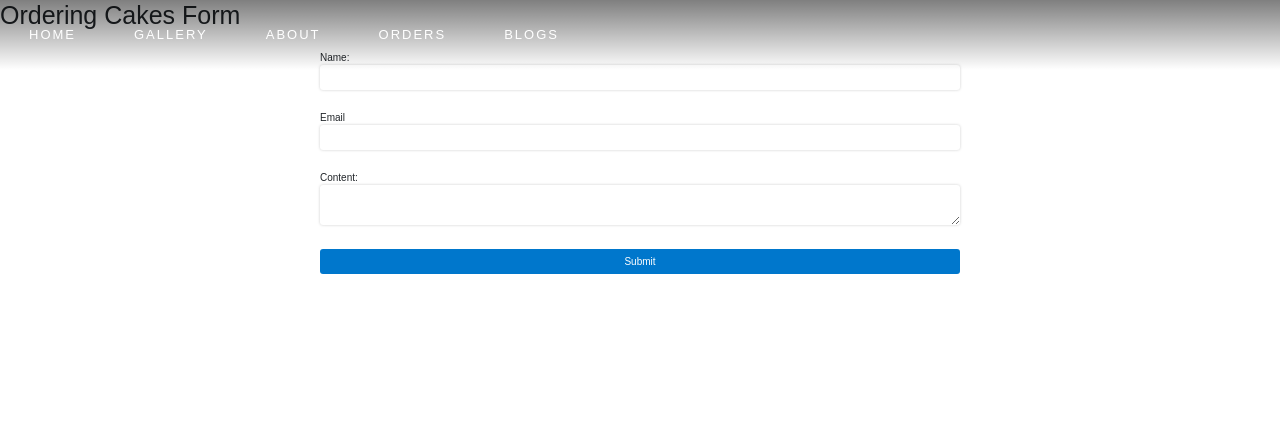
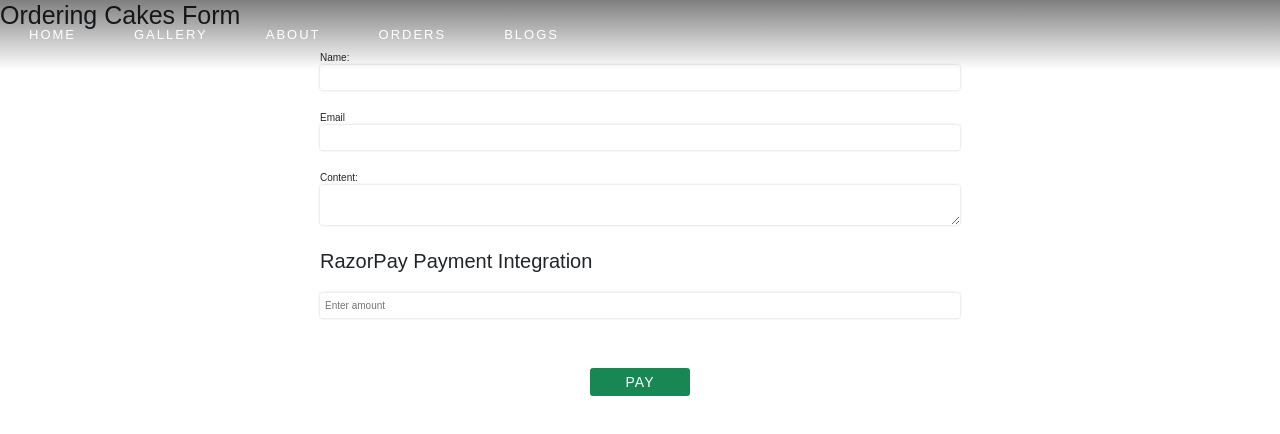
Before and after one commit to dharunya0609/Cakes-Stones, a React (Create React App) app: page /orderingform in a window 1280 px wide. Shown: the top 434 px of the page. Built offline with nearby package versions, Linux system fonts and the light colour scheme; a web font is replaced by a local one.

Commit message:
modification1

```diff
--- a/src/Components/home.js
+++ b/src/Components/home.js
@@ -1,7 +1,5 @@
 import './style.css'
 import backgroundImage from '../images/tasty.jpg';
-
-import Payment from "../Components/payment"
 export default function Home()
 {
   const styles = {
@@ -21,7 +19,7 @@
       </main>
       <footer>
         <p>footer</p>
-        <Payment/>
+
       </footer>
 
     </>);
--- a/src/Components/orderingform.js
+++ b/src/Components/orderingform.js
@@ -1,8 +1,11 @@
+
+import Payment from "../Components/payment"
+
 export default function order()
 {
   return(<>
   <h1>Ordering Cakes Form</h1>
-  <form action="https://formspree.io/f/mvonbdyy"
+  <form
   method="POST">
         <label>
           Name:
@@ -17,7 +20,8 @@
           Content:
           <textarea name="content" />
         </label>
-        <button type="submit">Submit</button>
+        <Payment/>
+
 
 
   </form>
--- a/src/Components/payment.js
+++ b/src/Components/payment.js
@@ -1,5 +1,5 @@
 import React,{useState} from "react"
-
+import Button from 'react-bootstrap/Button';
 export default function Payment()
 {
     const [amt,setAmt]=useState('');
@@ -42,9 +42,11 @@
     return(<>
     <h2>RazorPay Payment Integration</h2>
     <br/>
-    <input type="text" placeholder="Enter amount" value={amt} onChange={(e)=>setAmt(e.target.value)}/>
+    <label>
+    <input type="text" placeholder="Enter amount" value={amt} onChange={(e)=>setAmt(e.target.value)}/></label>
     <br/><br/>
-    <button onClick={handleSubmit}>Submit</button>
+
+    <center><Button variant="success" onClick={handleSubmit} style={{width: '100px',textAlign:'center'}}size="sm">Pay</Button>{' '}</center>
 
 
 
```
